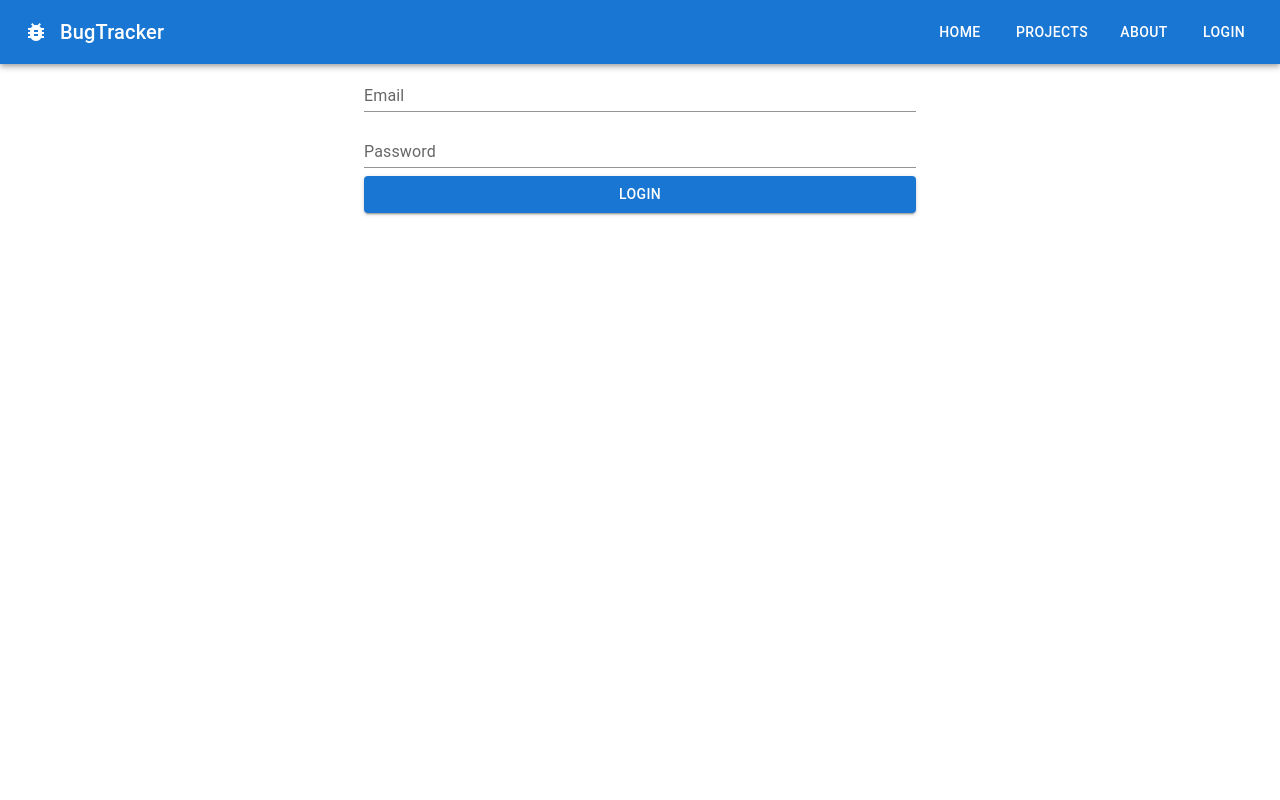
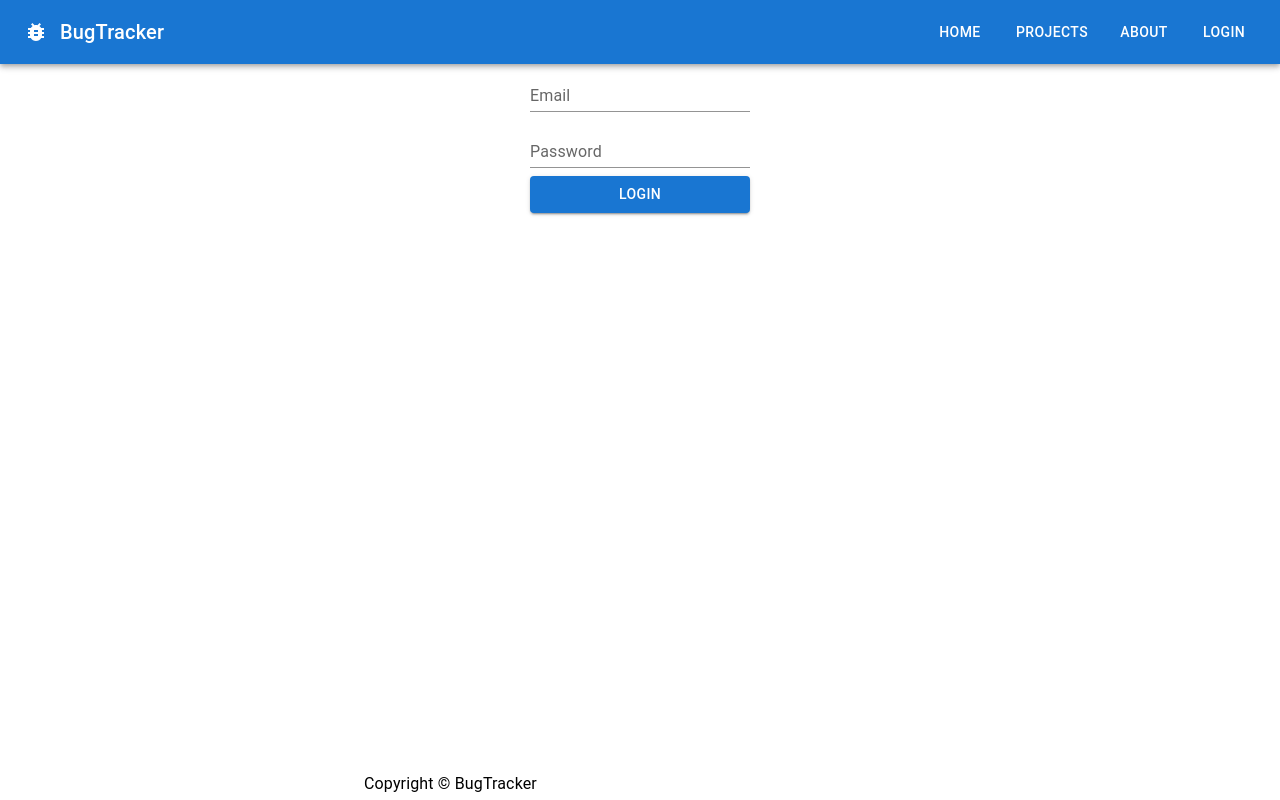
Before and after one commit to R894/bugtracker, a Next.js app in the folder client/: page /login in a window 1280 px wide. Built offline with nearby package versions, Linux system fonts and the light colour scheme.

Commit message:
style: wrap LoginForm in layout class

```diff
--- a/client/src/pages/login.tsx
+++ b/client/src/pages/login.tsx
@@ -1,3 +1,4 @@
+import Footer from '@/components/Footer/Footer'
 import LoginForm from '@/components/LoginForm/LoginForm'
 import NavBar from '@/components/NavBar/NavBar'
 import Head from 'next/head'
@@ -11,7 +12,10 @@ export default function Login() {
       </Head>
       <main>
         <NavBar />
-        <LoginForm />
+        <div className="layout">
+          <LoginForm />
+        </div>
+        <Footer />
       </main>
     </>
   )
```
